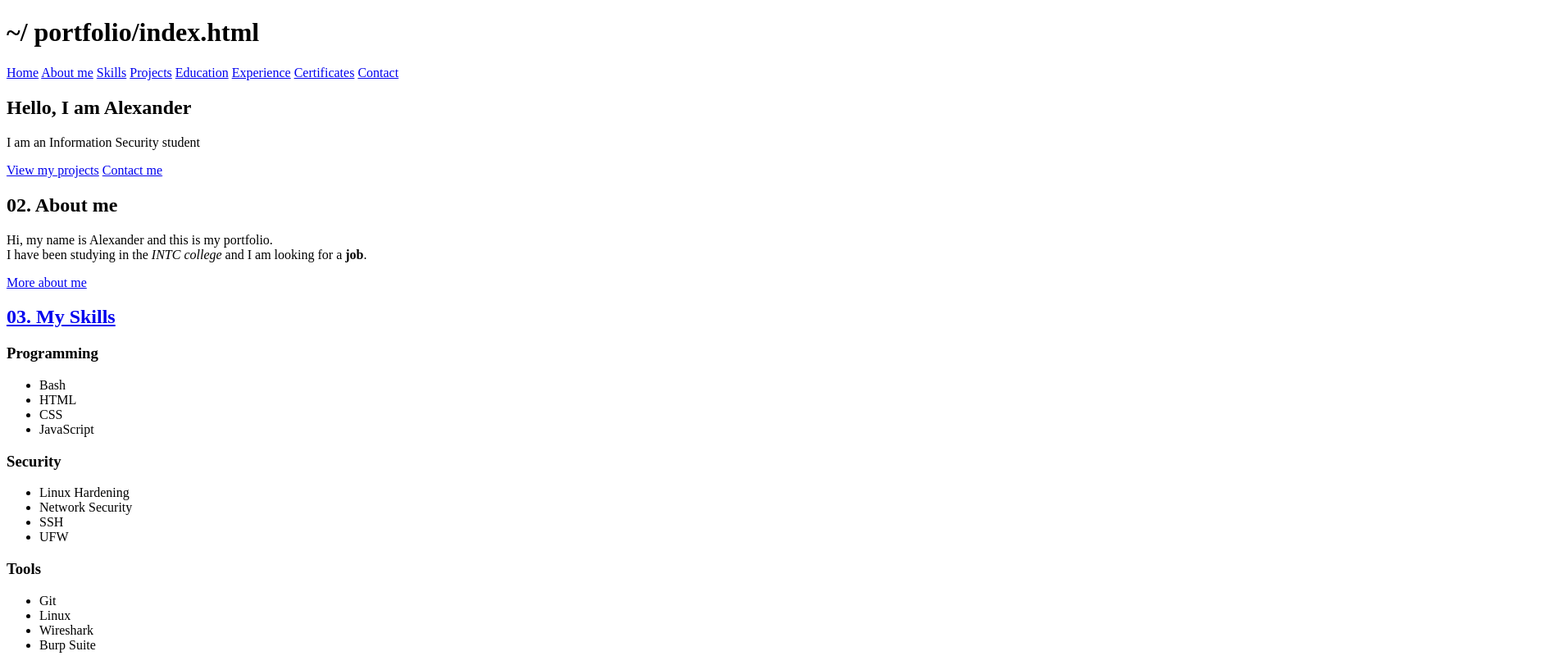
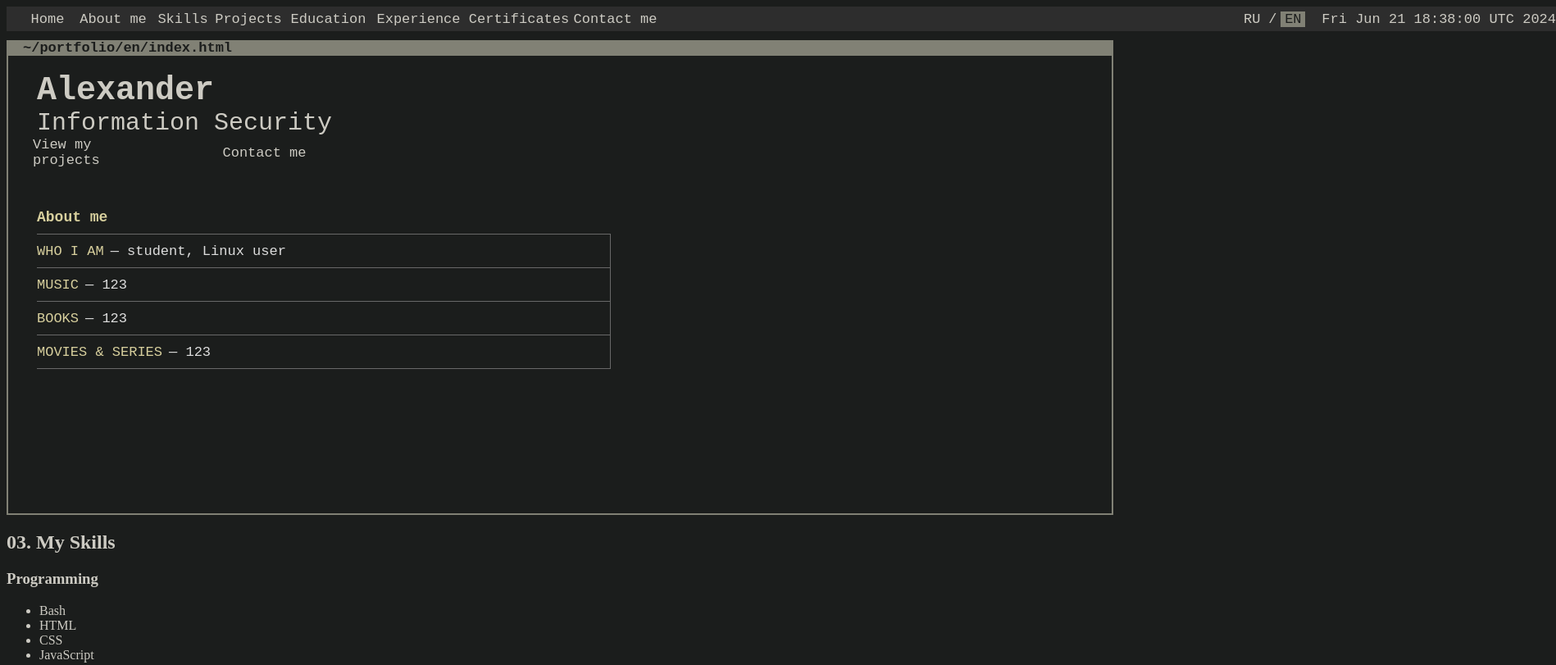
Before and after one commit to heldoreik/My-Portfolio, a plain HTML site: page index.html in a window 1280 px wide. Shown: the top 811 px of the page at 82% size, 1898 px wide, since content can reach past the window. Drawn offline with Linux system fonts and the light colour scheme.

Commit message:
CSS added

```diff
--- /dev/null
+++ b/css/style.css
@@ -0,0 +1,208 @@
+* {
+    box-sizing: border-box;
+}
+
+a {
+	text-decoration: none;
+	color: inherit;
+}
+
+header {
+	display: flex;
+	justify-content: space-between;
+	align-items: center;
+	gap: 20px;
+	color: #CDCBC3;
+	background-color: #2D2D2D;
+	font-size: 17px;
+	font-family: "IBM Plex Mono", "Liberation Mono", monospace;
+	font-weight: 500;
+	text-align: left;
+	width: 1890px;
+	height: 30px;
+	padding-left: 20px;
+}
+
+
+.main-nav {
+	display: flex;
+	gap: 0px;
+}
+
+.main-nav a {
+	display: inline-flex;
+	align-items: center;
+	justify-content: center;
+	color: #CDCBC3;
+	text-decoration: none;
+	transition: 120ms;
+}
+
+.main-nav a:nth-child(1) { width: 60px; }
+.main-nav a:nth-child(2) { width: 100px; }
+.main-nav a:nth-child(3) { width: 70px; }
+.main-nav a:nth-child(4) { width: 90px; }
+.main-nav a:nth-child(5) { width: 105px; }
+.main-nav a:nth-child(6) { width: 115px; }
+.main-nav a:nth-child(7) { width: 130px; }
+.main-nav a:nth-child(8) { width: 105px; }
+
+.main-nav a:hover {
+	background-color: #818175;
+	color: #1B1D1C;
+}
+
+.data-nav {
+	display: flex;
+	align-items: center;
+	justify-content: flex-end;
+	gap: 20px;
+	transition: 120ms;
+}
+
+.language-nav {
+    display: flex;
+    align-items: center;
+    gap: 5px;
+}
+
+.data-nav p {
+    margin: 0;
+}
+
+.ru-nav,
+.en-nav {
+	display: inline-flex;
+	align-items: center;
+	justify-content: center;
+	width: 30px;
+    transition: 120ms;
+}
+
+.ru-nav:hover,
+.en-nav:hover {
+	display: flex;
+	justify-content: center;
+    background-color: #818175;
+    color: #1B1D1C;
+	width: 30px;
+}
+
+.ru-nav.active,
+.en-nav.active {
+	display: flex;
+	justify-content: center;
+    background-color: #818175;
+    color: #1B1D1C;
+	width: 30px;
+
+}
+
+h1 {
+	color: #1B1D1C;
+	background-color: #818175;
+	font-size: 17px;
+	font-family: "IBM Plex Mono", "Liberation Mono", monospace;
+	width: 1350px;
+	padding-left: 20px;
+	margin-bottom: 0;
+}
+
+main {
+	gap: 20px;
+	color: #CDCBC3;
+	font-size: 17px;
+	font-family: "IBM Plex Mono", "Liberation Mono", monospace;
+	font-weight: 500;
+	text-align: left;
+	padding-left: 20px;
+	border-bottom: 2px solid #818175;
+	border-left: 2px solid #818175;
+	border-right: 2px solid #818175;
+	width: 1350px;
+	height: 560px;
+}
+
+.alexander-main {
+	color: #CDCBC3;
+	font-size: 40px;
+	font-family: "IBM Plex Mono", "Liberation Mono", monospace;
+	margin: 0;
+	padding-left: 15px;
+	padding-top: 20px;
+}
+
+.security-main {
+	color: #CDCBC3;
+	font-size: 30px;
+	margin: 0;
+	padding-left: 15px;
+}
+
+.hello-links {
+    display: flex;
+    align-items: center;
+    gap: 70px;
+    padding-left: 10px;
+}
+
+.hello-links a {
+	display: inline-flex;
+	align-items: center;
+	justify-content: center;
+	width: 150px;
+    transition: 120ms;
+    font-size: 17px;
+    font-family: "IBM Plex Mono", "Liberation Mono", monospace;
+}
+
+.hello-links a:hover {
+    background-color: #818175;
+    color: #1B1D1C;
+}
+
+.hello-links a:nth-child(1) { width: 160px; }
+.hello-links a:nth-child(2) { width: 105px; }
+
+.about-main {
+	color: #d7cf9d;
+	padding-left: 15px;
+	font-family: "IBM Plex Mono", "Liberation Mono", monospace;
+}
+
+.about-main h2 {
+	display: flex;
+    align-items: center;
+    width: 700px;
+    min-height: 41px;
+    padding: 0;
+    border-bottom: 1px solid #686868;
+	margin: 0px;
+	margin-top: 40px;
+	font-size: 18px;
+}
+
+.about-row {
+    display: flex;
+    align-items: center;
+    width: 700px;
+    min-height: 41px;
+    padding: 0;
+    border-bottom: 1px solid #686868;
+	border-right: 1px solid #686868;
+}
+
+.about-label {
+    color: #d7cf9d;
+    white-space: nowrap;
+}
+
+.about-text {
+    margin-left: 8px;
+    color: #dddddd;
+}
+
+body {
+	color: #CDCBC3;
+	background-color: #1B1D1C;
+}
--- a/index.html
+++ b/index.html
@@ -2,13 +2,13 @@
 <html>
 	<head>
 		<title>My Portfolio</title>
+		<link rel="stylesheet" href="css/style.css">
 	</head>
 
 	<body>
+
 		<header>
-			<h1>~/ portfolio/index.html</h1>
-		</header>
-		<nav>
+			<nav class="main-nav">
 				<a href="index.html">Home</a>
 				<a href="#about">About me</a>
 				<a href="#skills">Skills</a>
@@ -16,23 +16,53 @@
 				<a href="#education">Education</a>
 				<a href="#education">Experience</a>
 				<a href="#certificates">Certificates</a>
-			<a href="#contact">Contact</a>
+				<a href="#contact">Contact me</a>
 			</nav>
 
+			<nav class="data-nav">
+				 <div class="language-nav">
+			        <a class="ru-nav" href="pages/ru/index.html">RU</a>
+			        <p>/</p>
+			        <a class="en-nav active" href="index.html">EN</a>
+			    </div>
+
+				<p>Fri Jun 21 18:38:00 UTC 2024</p>
+			</nav>
+		</header>
+
+		<h1>~/portfolio/en/index.html</h1>
+
 		<main>
-			<section>
-				<h2>Hello, I am Alexander</h2>
-
-					<p>I am an Information Security student</p>
+			<section class="hello-main">
+				<h2 class="alexander-main">Alexander</h2>
+					<p class="security-main">Information Security</p>
+					<div class="hello-links">
 						<a href="#projects">View my projects</a>
 						<a href="#contact">Contact me</a>
+					</div>
 			</section>
 
-			<section>
-				<h2 id="about">02. About me</h2>
-					<p>Hi, my name is Alexander and this is my portfolio.<br>
-					I have been studying in the <em>INTC college</em> and I am looking for a <strong>job</strong>.</p>
-					<a href="pages/MoreAboutMe.html">More about me</a>
+			<section class="about-main">
+				<h2><a href="pages/en/MoreAboutMe.html">About me</a></h2>
+					<div class="about-row">
+						<span class="about-label">WHO I AM</span>
+						<span class="about-text">— student, Linux user</span>
+					</div>
+
+					<div class="about-row">
+						<span class="about-label">MUSIC</span>
+						<span class="about-text">— 123</span>
+					</div>
+
+					<div class="about-row">
+						<span class="about-label">BOOKS</span>
+						<span class="about-text">— 123</span>
+					</div>
+
+					<div class="about-row">
+						<span class="about-label">MOVIES &amp; SERIES</span>
+						<span class="about-text">— 123</span>
+					</div>
 			</section>
 		</main>
 
```
Also changed, not shown: pages/en/Certificates.html (added), pages/en/Education.html (added), pages/en/Experience.html (added), pages/en/MoreAboutMe.html (renamed from pages/MoreAboutMe.html), pages/en/MySkills.html (renamed from pages/MySkills.html), pages/en/ViewAllProjects.html (renamed from pages/ViewAllProjects.html). Lines whose indentation alone changed are shown as unchanged.
